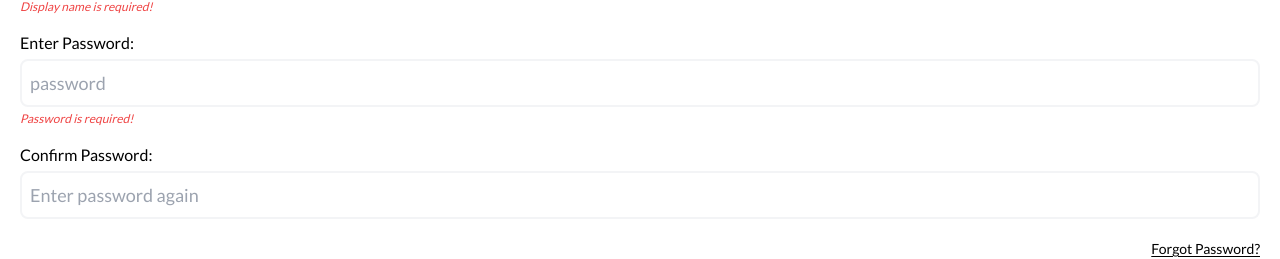
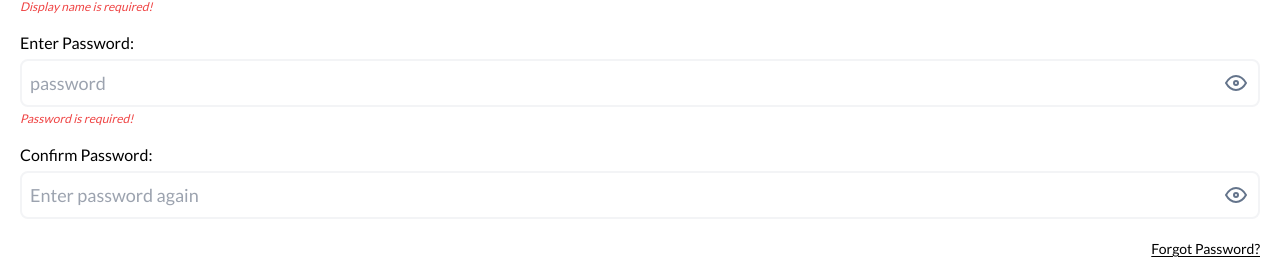
Before and after one commit to 1finedev/etracker, a Next.js app: page /register in a window 1280 px wide. Shown: the part 335-594 px from the top of the page. Built offline with nearby package versions, Linux system fonts and the light colour scheme; what tailwindcss-children would draw is missing.

Commit message:
password toggle

```diff
--- a/components/Form/FormInput.jsx
+++ b/components/Form/FormInput.jsx
@@ -2,7 +2,7 @@ import { useForm } from "./";
 import Input from "../InputBase";
 
 export default function FormInput({ input, ...others }) {
-  const { field, placeholder, label, type } = input;
+  const { field, placeholder, label, type, icon } = input;
   const { values, errors, updateValue } = useForm();
 
   return (
@@ -13,6 +13,7 @@ export default function FormInput({ input, ...others }) {
         </div>
       )}
       <Input
+        icon={icon}
         value={values[field] || ""}
         onChange={(e) => updateValue(field, e.target.value)}
         placeholder={placeholder}
--- a/components/InputBase/index.js
+++ b/components/InputBase/index.js
@@ -6,7 +6,6 @@ const Input = React.forwardRef(({ color, icon, width, ...props }, ref) => {
 
   return (
     <div className={InputBaseStyles({ color, width, focus })}>
-      {icon && <div className="h-6 w-6 text-slate-500">{icon}</div>}
       <input
         onFocus={() => setFocus(true)}
         onBlur={() => setFocus(false)}
@@ -14,6 +13,7 @@ const Input = React.forwardRef(({ color, icon, width, ...props }, ref) => {
         ref={ref}
         {...props}
       />
+      {icon && <div className="mr-1 h-6 w-6 text-slate-500">{icon}</div>}
     </div>
   );
 });
--- a/pages/login.jsx
+++ b/pages/login.jsx
@@ -5,6 +5,12 @@ import { useRouter } from "next/router";
 import { Auth, Button, FormInput, SocialLogin } from "../components";
 import Link from "next/link";
 import { useAlert } from "../Context/AlertContext";
+
+const Login = () => {
+  const router = useRouter();
+  const { addAlert } = useAlert();
+  const [loading, setLoading] = useState(false);
+  const [showPassword, setShowPassword] = useState(false);
 
   const formData = {
     initialValues: {
@@ -22,7 +28,7 @@ const formData = {
         field: "password",
         placeholder: "Enter password",
         label: "Password",
-      type: "password",
+        type: showPassword ? "text" : "password",
       },
     },
     validateForm: {
@@ -35,11 +41,6 @@ const formData = {
       },
     },
   };
-
-const Login = () => {
-  const router = useRouter();
-  const [loading, setLoading] = useState(false);
-  const { addAlert } = useAlert();
 
   const handleSubmit = async (values) => {
     setLoading(true);
@@ -65,7 +66,47 @@ const Login = () => {
   return (
     <Auth formData={formData} handleSubmit={handleSubmit}>
       <FormInput input={formData.fields.username} />
-      <FormInput input={formData.fields.password} />
+      <FormInput
+        input={formData.fields.password}
+        icon={
+          showPassword ? (
+            <svg
+              onClick={() => setShowPassword(!showPassword)}
+              xmlns="http://www.w3.org/2000/svg"
+              class="icon icon-tabler icon-tabler-eye-off"
+              className="w-6 h-6"
+              viewBox="0 0 24 24"
+              stroke-width="2"
+              stroke="currentColor"
+              fill="none"
+              stroke-linecap="round"
+              stroke-linejoin="round"
+            >
+              <path stroke="none" d="M0 0h24v24H0z" fill="none"></path>
+              <line x1="3" y1="3" x2="21" y2="21"></line>
+              <path d="M10.584 10.587a2 2 0 0 0 2.828 2.83"></path>
+              <path d="M9.363 5.365a9.466 9.466 0 0 1 2.637 -.365c4 0 7.333 2.333 10 7c-.778 1.361 -1.612 2.524 -2.503 3.488m-2.14 1.861c-1.631 1.1 -3.415 1.651 -5.357 1.651c-4 0 -7.333 -2.333 -10 -7c1.369 -2.395 2.913 -4.175 4.632 -5.341"></path>
+            </svg>
+          ) : (
+            <svg
+              onClick={() => setShowPassword(!showPassword)}
+              xmlns="http://www.w3.org/2000/svg"
+              class="icon icon-tabler icon-tabler-eye"
+              className="w-6 h-6"
+              viewBox="0 0 24 24"
+              stroke-width="2"
+              stroke="currentColor"
+              fill="none"
+              stroke-linecap="round"
+              stroke-linejoin="round"
+            >
+              <path stroke="none" d="M0 0h24v24H0z" fill="none"></path>
+              <circle cx="12" cy="12" r="2"></circle>
+              <path d="M22 12c-2.667 4.667 -6 7 -10 7s-7.333 -2.333 -10 -7c2.667 -4.667 6 -7 10 -7s7.333 2.333 10 7"></path>
+            </svg>
+          )
+        }
+      />
       <Link href={"/forgot-password"}>
         <a className="ml-auto underline underline-offset-2 text-sm font-medium hover:font-bold hover:text-primary">
           Forgot Password?
--- a/pages/register.jsx
+++ b/pages/register.jsx
@@ -3,6 +3,12 @@ import { useRouter } from "next/router";
 import { Auth, Button, FormInput, SocialLogin } from "../components";
 import Link from "next/link";
 import { useAlert } from "../Context/AlertContext";
+
+const Register = () => {
+  const router = useRouter();
+  const { addAlert } = useAlert();
+  const [loading, setLoading] = useState(false);
+  const [showPassword, setShowPassword] = useState(false);
 
   const formData = {
     initialValues: {
@@ -27,13 +33,13 @@ const formData = {
         field: "password",
         placeholder: "password",
         label: "Enter Password",
-      type: "password",
+        type: showPassword ? "text" : "password",
       },
       passwordConfirm: {
         field: "passwordConfirm",
         placeholder: "Enter password again",
         label: "confirm Password",
-      type: "password",
+        type: showPassword ? "text" : "password",
       },
     },
     validateForm: {
@@ -56,22 +62,61 @@ const formData = {
     },
   };
 
-const Register = () => {
-  const router = useRouter();
-  const [loading, setLoading] = useState(false);
-  const { addAlert } = useAlert();
-
   const handleSubmit = async (values) => {
     setLoading(true);
     const { username, displayName, password, passwordConfirm } = values;
   };
 
+  const PasswordInput = ({ input }) => (
+    <FormInput
+      input={input}
+      icon={
+        showPassword ? (
+          <svg
+            onClick={() => setShowPassword(!showPassword)}
+            xmlns="http://www.w3.org/2000/svg"
+            class="icon icon-tabler icon-tabler-eye-off"
+            className="w-6 h-6"
+            viewBox="0 0 24 24"
+            stroke-width="2"
+            stroke="currentColor"
+            fill="none"
+            stroke-linecap="round"
+            stroke-linejoin="round"
+          >
+            <path stroke="none" d="M0 0h24v24H0z" fill="none"></path>
+            <line x1="3" y1="3" x2="21" y2="21"></line>
+            <path d="M10.584 10.587a2 2 0 0 0 2.828 2.83"></path>
+            <path d="M9.363 5.365a9.466 9.466 0 0 1 2.637 -.365c4 0 7.333 2.333 10 7c-.778 1.361 -1.612 2.524 -2.503 3.488m-2.14 1.861c-1.631 1.1 -3.415 1.651 -5.357 1.651c-4 0 -7.333 -2.333 -10 -7c1.369 -2.395 2.913 -4.175 4.632 -5.341"></path>
+          </svg>
+        ) : (
+          <svg
+            onClick={() => setShowPassword(!showPassword)}
+            xmlns="http://www.w3.org/2000/svg"
+            class="icon icon-tabler icon-tabler-eye"
+            className="w-6 h-6"
+            viewBox="0 0 24 24"
+            stroke-width="2"
+            stroke="currentColor"
+            fill="none"
+            stroke-linecap="round"
+            stroke-linejoin="round"
+          >
+            <path stroke="none" d="M0 0h24v24H0z" fill="none"></path>
+            <circle cx="12" cy="12" r="2"></circle>
+            <path d="M22 12c-2.667 4.667 -6 7 -10 7s-7.333 -2.333 -10 -7c2.667 -4.667 6 -7 10 -7s7.333 2.333 10 7"></path>
+          </svg>
+        )
+      }
+    />
+  );
+
   return (
     <Auth formData={formData} handleSubmit={handleSubmit}>
       <FormInput input={formData.fields.username} />
       <FormInput input={formData.fields.displayName} />
-      <FormInput input={formData.fields.password} />
-      <FormInput input={formData.fields.passwordConfirm} />
+      <PasswordInput input={formData.fields.password} />
+      <PasswordInput input={formData.fields.passwordConfirm} />
       <Link href={"/forgot-password"}>
         <a className="ml-auto underline underline-offset-2 text-sm font-medium hover:font-bold hover:text-primary">
           Forgot Password?
```
Lines whose indentation alone changed are shown as unchanged.
